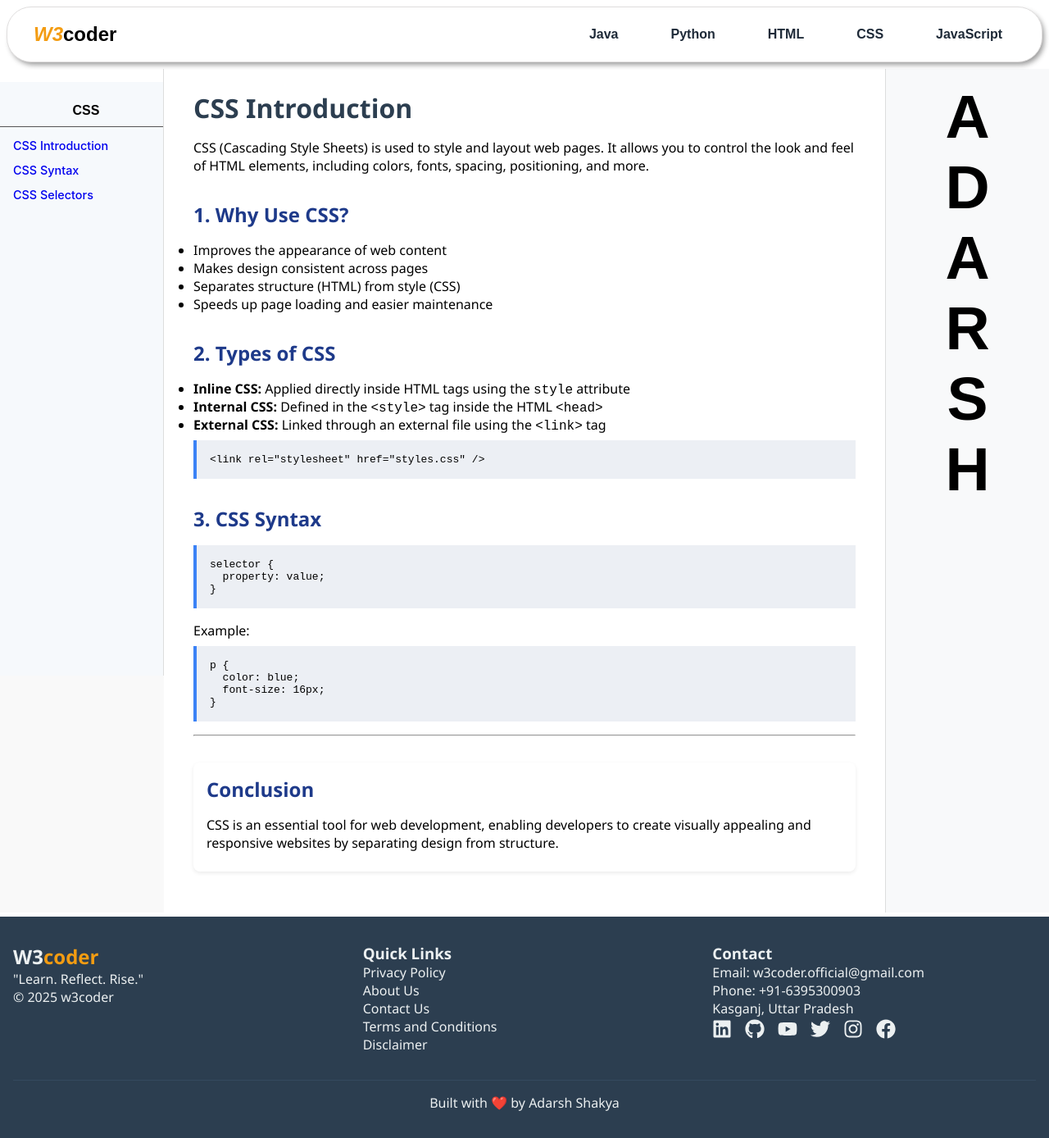
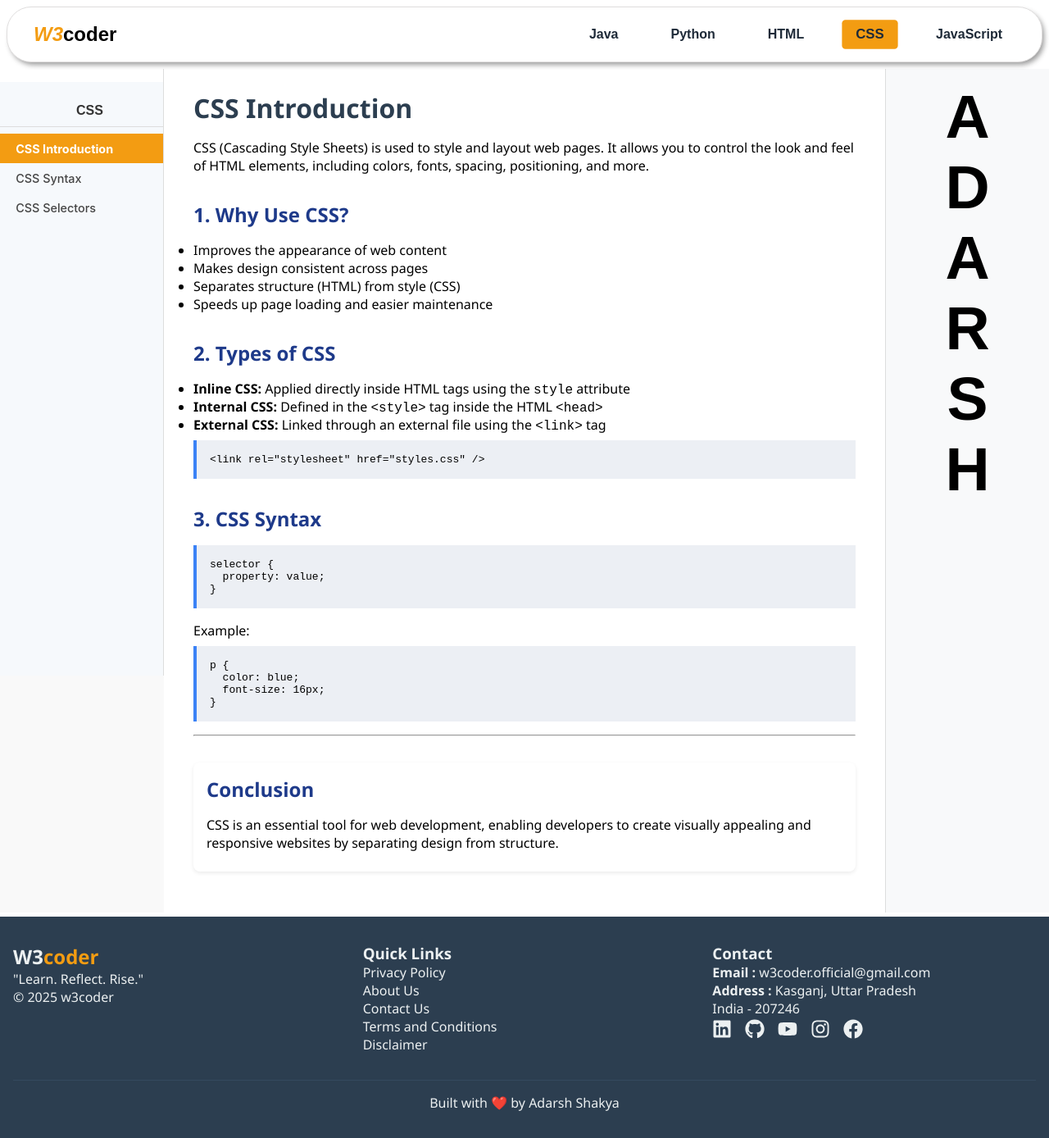
Before and after one commit to Adarsh-shakya/W3coder.in, a React (Vite) app: page /course/css/intro in a window 1280 px wide. Shown: the whole page at 82% size. Built offline with nearby package versions, Linux system fonts and the light colour scheme.

Commit message:
full responsive

```diff
--- a/index.html
+++ b/index.html
@@ -3,7 +3,7 @@
 
 <head>
   <meta charset="UTF-8" />
- <link rel="icon" type="image/png" href="/icons/Icon.png" />
+ <link rel="icon" type="image/png" href="icon.svg" />
   <meta name="viewport" content="width=device-width, initial-scale=1.0" />
   <title>W3coder - Free Coding Study Material & Notes</title>
   <meta name="description"
--- a/src/App.jsx
+++ b/src/App.jsx
@@ -1,4 +1,4 @@
-import React from "react";
+import React, { useState } from "react";
 import { Routes, Route } from "react-router-dom";
 import { HelmetProvider } from "react-helmet-async";
 
@@ -18,18 +18,24 @@ import Disclaimer from "./Components/Disclaimer.jsx";
 
 import "./Styles/App.css";
 
+const App = () => {
+  const [sidebarOpen, setSidebarOpen] = useState(false);
 
-const App = () => {
+  const toggleSidebar = () => {
+    setSidebarOpen((prev) => !prev);
+  };
+
+  const closeSidebar = () => {
+    setSidebarOpen(false);
+  };
+
   return (
     <HelmetProvider>
       <div className="app-container">
-
-        <Navbar />
+        <Navbar onToggleMenu={toggleSidebar} closeSidebar={closeSidebar} />
 
         <div className="main-content-wrapper">
           <Routes>
-
-
             <Route path="/" element={<Home />} />
             <Route path="/privacy-policy" element={<PrivacyPolicy />} />
             <Route path="/about" element={<About />} />
@@ -37,11 +43,20 @@ const App = () => {
             <Route path="/terms-conditions" element={<TermsAndConditions />} />
             <Route path="/disclaimer" element={<Disclaimer />} />
 
+            <Route
+              path="/course/:subject/:topic?"
+              element={
+                <CoursePage
+                  isSidebarOpen={sidebarOpen}
+                  setSidebarOpen={setSidebarOpen}
+                />
+              }
+            />
 
-            <Route path="/course/:subject/:topic?" element={<CoursePage />} />
-
-            <Route path="*" element={<div style={{padding:'50px'}}>Page Not Found</div>} />
-
+            <Route
+              path="*"
+              element={<div style={{ padding: "50px" }}>Page Not Found</div>}
+            />
           </Routes>
         </div>
         <Footer />
--- a/src/Components/Footer.jsx
+++ b/src/Components/Footer.jsx
@@ -1,40 +1,94 @@
 import React from "react";
-import { Link } from 'react-router-dom';
-import '../Styles/footer.css';
-import { FaLinkedin, FaGithub, FaYoutube, FaTwitter, FaInstagram, FaFacebook } from "react-icons/fa";
+import { Link } from "react-router-dom";
+import "../Styles/footer.css";
+import {
+  FaLinkedin,
+  FaGithub,
+  FaYoutube,
+  FaTwitter,
+  FaInstagram,
+  FaFacebook,
+} from "react-icons/fa";
 
 const Footer = () => {
   return (
     <footer className="footer">
       <div className="footer-content">
         <div className="footer-section logo">
-          <h2>W3<span className="highlight">coder</span></h2>
+          <h2>
+            W3<span className="highlight">coder</span>
+          </h2>
           <p>"Learn. Reflect. Rise."</p>
           <p>&copy; 2025 w3coder</p>
         </div>
 
         <div className="footer-section links">
-  <h3>Quick Links</h3>
-  <ul>
-    <li><Link to="/privacy-policy">Privacy Policy</Link></li>
-    <li><Link to="/about">About Us</Link></li>
-    <li><Link to="/contact">Contact Us</Link></li>
-    <li><Link to="/terms-conditions">Terms and Conditions</Link></li>
-    <li><Link to="/disclaimer">Disclaimer</Link></li>
-  </ul>
-</div>
+          <h3>Quick Links</h3>
+          <ul>
+            <li>
+              <Link to="/privacy-policy">Privacy Policy</Link>
+            </li>
+            <li>
+              <Link to="/about">About Us</Link>
+            </li>
+            <li>
+              <Link to="/contact">Contact Us</Link>
+            </li>
+            <li>
+              <Link to="/terms-conditions">Terms and Conditions</Link>
+            </li>
+            <li>
+              <Link to="/disclaimer">Disclaimer</Link>
+            </li>
+          </ul>
+        </div>
         <div className="footer-section contact">
           <h3>Contact</h3>
-          <p>Email: w3coder.official@gmail.com</p>
-          <p>Phone: +91-6395300903</p>
-          <p>Kasganj, Uttar Pradesh</p>
+          <p>
+            <strong>Email :</strong> w3coder.official@gmail.com
+          </p>
+          <p>
+            <strong>Address :</strong> Kasganj, Uttar Pradesh
+            <br />
+            India - 207246
+          </p>
           <div className="socials">
-            <a href="https://www.linkedin.com/in/yourname" target="_blank" rel="noopener noreferrer"><FaLinkedin /></a>
-            <a href="https://github.com/yourusername" target="_blank" rel="noopener noreferrer"><FaGithub /></a>
-            <a href="https://www.youtube.com/@yourchannel" target="_blank" rel="noopener noreferrer"><FaYoutube /></a>
-            <a href="https://twitter.com/yourhandle" target="_blank" rel="noopener noreferrer"><FaTwitter /></a>
-            <a href="https://www.instagram.com/yourid" target="_blank" rel="noopener noreferrer"><FaInstagram /></a>
-            <a href="https://facebook.com/yourprofile" target="_blank" rel="noopener noreferrer"><FaFacebook /></a>
+            <a
+              href="https://www.linkedin.com/in/yourname"
+              target="_blank"
+              rel="noopener noreferrer"
+            >
+              <FaLinkedin />
+            </a>
+            <a
+              href="https://github.com/yourusername"
+              target="_blank"
+              rel="noopener noreferrer"
+            >
+              <FaGithub />
+            </a>
+            <a
+              href="https://www.youtube.com/@W3coder"
+              target="_blank"
+              rel="noopener noreferrer"
+            >
+              <FaYoutube />
+            </a>
+            {/* <a href="https://twitter.com/yourhandle" target="_blank" rel="noopener noreferrer"><FaTwitter /></a> */}
+            <a
+              href="https://www.instagram.com/yourid"
+              target="_blank"
+              rel="noopener noreferrer"
+            >
+              <FaInstagram />
+            </a>
+            <a
+              href="https://facebook.com/yourprofile"
+              target="_blank"
+              rel="noopener noreferrer"
+            >
+              <FaFacebook />
+            </a>
           </div>
         </div>
       </div>
--- a/src/Components/Navbar.jsx
+++ b/src/Components/Navbar.jsx
@@ -1,49 +1,59 @@
-import React, { useState } from 'react';
-import { Link } from 'react-router-dom';
-import '../Styles/Navbar.css';
+import React, { useState } from "react";
+import { Link, useLocation } from "react-router-dom";
+import "../Styles/Navbar.css";
 
-const Navbar = () => {
-
-  // ★ UPDATE: Links ab '/course/subject' format me hain
+const Navbar = ({ onToggleMenu }) => {
   const navLinks = [
-    { name: 'Java', path: '/course/java' },
-    { name: 'Python', path: '/course/python' },
-    { name: 'HTML', path: '/course/html' },
-    { name: 'CSS', path: '/course/css' },
-    { name: 'JavaScript', path: '/course/javascript' }
+    { name: "Java", path: "/course/java" },
+    { name: "Python", path: "/course/python" },
+    { name: "HTML", path: "/course/html" },
+    { name: "CSS", path: "/course/css" },
+    { name: "JavaScript", path: "/course/javascript" },
   ];
 
   const [menuActive, setMenuActive] = useState(false);
+  const location = useLocation();
 
-  const toggleMenu = () => {
-    setMenuActive(!menuActive);
-  };
+  const isCoursePage = location.pathname.startsWith("/course");
 
   return (
     <nav className="navbar">
       <div className="navbar-container">
-
         <div className="navbar-logo">
-          <Link to="/" style={{ textDecoration: 'none', color: 'inherit' }}>
-            <h1> <span style={{ color: "#f39c12", fontStyle: "italic" }}>W3</span>coder</h1>
+          <Link to="/" style={{ textDecoration: "none", color: "inherit" }}>
+            <h1>
+              {" "}
+              <span style={{ color: "#f39c12", fontStyle: "italic" }}>W3</span>
+              coder
+            </h1>
           </Link>
         </div>
 
-        {/* <button className="navbar-toggle" onClick={toggleMenu}>
-          &#9776;
-        </button> */}
+        <ul className={`navbar-menu ${menuActive ? "active" : ""}`}>
+          {isCoursePage && (
+            <li className="navbar-toggle" onClick={onToggleMenu }>
+              &#9776;
+            </li>
+          )}
 
-        <ul className={`navbar-menu ${menuActive ? 'active' : ''}`}>
-           <li className="navbar-toggle" onClick={toggleMenu}>
-          &#9776;
-        </li>
-          {navLinks.map((item) => (
-            <li key={item.name} onClick={() => setMenuActive(false)}>
-              <Link to={item.path}>
-                {item.name}
-              </Link>
-            </li>
-          ))}
+          {navLinks.map((item) => {
+            const isActive =
+              location.pathname === item.path ||
+              location.pathname.startsWith(item.path + "/");
+
+            return (
+              <li
+                key={item.name}
+                className={isActive ? "active" : ""}
+                onClick={() => {
+                  setMenuActive(false);
+                  onToggleMenu(false);
+                }}
+              >
+                <Link to={item.path}>{item.name}</Link>
+              </li>
+            );
+          })}
         </ul>
       </div>
     </nav>
--- a/src/Components/Sidebar.jsx
+++ b/src/Components/Sidebar.jsx
@@ -1,198 +1,38 @@
-// import React, { useEffect, useRef } from "react";
-// import { Link, useParams } from "react-router-dom";
-// import "../Styles/sidebar.css";
-
-// // --- Subject Subtopic Data ---
-// // This object defines the navigation links for each main subject.
-// const subtopics = {
-//   Java: [
-//     "Java Basics",
-//     "Java Flow Control",
-//     "Java Methods",
-//     "Java Arrays",
-//     "Java Strings",
-//     "Java OOPs Concepts",
-//     "Java Interfaces",
-//     "Java Collections",
-//     "Java Exception Handling",
-//     "Java Multithreading",
-//     "Java File Handling",
-//     "Java Streams and Lambda Expressions",
-//     "Java IO",
-//     "Java Synchronization",
-//     "Java Regex",
-//     "Java Networking",
-//     "JDBC",
-//     "Java Memory Allocation",
-//     "Java Interview Questions",
-//     "Java Practice Problems",
-//     "Java Projects",
-//   ],
-//   Python: [
-//     "Python Fundamentals",
-//     "Python Functions",
-//     "Python Data Structures",
-//     "Python OOPs Concepts",
-//     "Python Exception Handling",
-//     "File Handling in Python",
-//     "Python Database Handling",
-//     "Python Packages or Libraries",
-//     "Data Science with Python",
-//     "Web Development with Python",
-//   ],
-//   HTML: [
-//     "HTML Introduction",
-//     "HTML Editors",
-//     "HTML Basics",
-//     "HTML Comments",
-//     "HTML Elements",
-//     "HTML Attributes",
-//     "HTML Headings",
-//     "HTML Paragraphs",
-//     "HTML Text Formatting",
-//     "HTML Quotations",
-//     "HTML Colors",
-//     "HTML Links Hyperlinks",
-//     "HTML Images",
-//     "HTML Favicon",
-//     "HTML Tables",
-//     "HTML List",
-//     "HTML Block and Inline Elements",
-//     "HTML Iframes",
-//     "HTML File Paths",
-//     "HTML Layout",
-//     "HTML Computer Code Elements",
-//     "HTML5 Semantics",
-//     "HTML Entities",
-//     "HTML Symbols",
-//     "HTML Emojis",
-//     "HTML Charsets",
-//     "HTML URL Encoding",
-//     "HTML Forms",
-//     "HTML Responsive Web Design",
-//     "HTML Video",
-//     "HTML Examples",
-//     "HTML Graphics",
-//   ],
-//   CSS: [
-//     "CSS Introduction",
-//     "CSS Syntax",
-//     "CSS Selectors",
-//     "CSS Comments",
-//     "CSS Colors",
-//     "CSS Borders",
-//     "CSS Margins",
-//     "CSS Height and Width",
-//     "CSS Outline",
-//     "CSS Fonts",
-//     "CSS Icons",
-//     "CSS Links",
-//     "CSS Lists",
-//     "CSS Tables",
-//     "CSS Display Property",
-//     "CSS max-width Property",
-//     "CSS z-index Property",
-//     "CSS Overflow",
-//     "CSS Float",
-//     "CSS Align",
-//     "CSS Combinators",
-//     "CSS Pseudo-classes",
-//     "CSS Pseudo Elements",
-//     "CSS Opacity / Transparency",
-//     "CSS DropDowns",
-//     "CSS Image Gallery",
-//     "CSS Image Sprites",
-//     "CSS Attribute Selector",
-//     "CSS Counters",
-//     "CSS Website Layout",
-//     "CSS Units",
-//     "CSS Specificity",
-//     "How to apply !important in CSS?",
-//     "CSS Text Formatting",
-//     "CSS Backgrounds",
-//     "CSS Box model",
-//     "CSS Positioning Elements",
-//     "CSS flexbox",
-//     "CSS Grid Layout",
-//     "Responsive Web Design",
-//     "CSS Transitions",
-//     "CSS Animations",
-//   ],
-//   JavaScript: [
-//     "JavaScript Basics",
-//     "JS Variables & Datatypes",
-//     "JS Operators",
-//     "JS Statements",
-//     "JS Loops",
-//     "JS Perfomance & Debugging",
-//     "JS Object",
-//     "JS Function",
-//     "JS Array",
-//     "JS String",
-//     "JS Numbers",
-//     "JS Math",
-//     "JS Map",
-//     "JS Set",
-//     "JS Objects",
-//     "JS Advance",
-//     "JavaScript Exercises",
-//   ],
-// };
-
-// // --- Sidebar Component ---
-
-// const Sidebar = ({ selectedSubject, setSelectedSubtopic }) => {
-//   return (
-//     <div className="sidebar">
-//       <h3 className="sidebar-title">{ selectedSubject }</h3>
-//       <ul className="sidebar-links">
-//       <li><Link to="/java/basics">Java Basics</Link></li>
-//         <li><Link to="/java/flow-control">Flow Control</Link></li>
-//         <li><Link to="/java/methods">Java Methods</Link></li>
-//       </ul>
-//     </div>
-//   );
-// };
-
-// export default Sidebar;
-
-
-// src/data/sidebarData.js
-
 import React from "react";
 import { Link } from "react-router-dom";
 import "../Styles/Sidebar.css";
 
-
-const Sidebar = ({ subjectData, activeTopicId }) => {
-
-  // Agar data load nahi hua (Safety Check)
+const Sidebar = ({ subjectData, activeTopicId, isOpen, onClose }) => {
+  console.log("Sidebar ko status mila:", isOpen);
   if (!subjectData) {
     return <div className="sidebar">Select a subject</div>;
   }
 
   return (
-    <div className="sidebar">
-      {/* 1. Subject Title (e.g., JAVA PROGRAMMING) */}
+    <div className={`sidebar ${isOpen ? "open" : ""}`}>
       <h3 className="sidebar-title">
         {subjectData.subjectTitle.toUpperCase()}
       </h3>
 
       <ul className="sidebar-links">
-        {/* 2. Topics ka Loop (Java Basics, Flow Control etc.) */}
-        {subjectData.topics.map((topic, index) => (
-          <li key={index} className="sidebar-li">
+        {subjectData.topics.map((topic, index) => {
+          const isActive = String(topic.id) === String(activeTopicId);
 
-
-            <Link
-              to={`/course/${subjectData.subjectCode}/${topic.id}`}
-              className={topic.id === activeTopicId ? "active" : ""}
+          return (
+            <li
+              key={index}
+              className={`sidebar-li ${isActive ? "active" : ""}`}
             >
-              {topic.title}
-            </Link>
-
-          </li>
-        ))}
+              <Link
+                to={`/course/${subjectData.subjectCode}/${topic.id}`}
+                className="sidebar-link-item"
+                onClick={onClose}
+              >
+                {topic.title}
+              </Link>
+            </li>
+          );
+        })}
       </ul>
     </div>
   );
--- a/src/Pages/CoursePage.jsx
+++ b/src/Pages/CoursePage.jsx
@@ -1,64 +1,66 @@
-import React from 'react';
-import { useParams, Navigate } from 'react-router-dom';
+import React from "react";
+import { useParams, Navigate } from "react-router-dom";
 
 // Components
-import TopicViewer from '../Components/TopicViewer';
-import Sidebar from '../Components/Sidebar';
-import Rightbar from '../Components/Rightbar';
+import TopicViewer from "../Components/TopicViewer";
+import Sidebar from "../Components/Sidebar";
+import Rightbar from "../Components/Rightbar";
 
 // Data
-import { javaData } from '../data/javaData';
-import { pythonData } from '../data/pythonData';
-import { htmlData } from '../data/htmlData';
-import { javascriptData } from '../data/javascriptData';
-import { cssData } from '../data/cssData';
+import { javaData } from "../data/javaData";
+import { pythonData } from "../data/pythonData";
+import { htmlData } from "../data/htmlData";
+import { javascriptData } from "../data/javascriptData";
+import { cssData } from "../data/cssData";
 
-
-
-import '../Styles/CoursePage.css';
+import "../Styles/CoursePage.css";
 
 const dataMap = {
   java: javaData,
   python: pythonData,
   html: htmlData,
   javascript: javascriptData,
-  css :cssData,
+  css: cssData,
 };
 
-const CoursePage = () => {
+const CoursePage = ({ isSidebarOpen, setSidebarOpen }) => {
   const { subject, topic } = useParams();
 
-  // 1. Subject Validation
   const currentSubjectData = dataMap[subject];
   if (!currentSubjectData) {
     return <div className="error-msg">Subject Not Found (404)</div>;
   }
 
-  // 2. Auto-Redirect Logic (Agar topic URL me nahi hai)
   if (!topic) {
     const firstTopicId = currentSubjectData.topics[0].id;
     return <Navigate to={`/course/${subject}/${firstTopicId}`} replace />;
   }
 
-  // 3. Topic Data Fetching
-  const currentTopicData = currentSubjectData.topics.find(t => t.id === topic);
+  const currentTopicData = currentSubjectData.topics.find(
+    (t) => t.id === topic,
+  );
   if (!currentTopicData) {
     return <div className="error-msg">Topic Not Found inside {subject}</div>;
   }
 
   return (
     <div className="course-page-container">
+      {/* --- LEFT COLUMN: SIDEBAR --- */}
+      {isSidebarOpen && (
+        <div className="overlay" onClick={() => setSidebarOpen(false)} />
+      )}
 
-      {/* --- LEFT COLUMN: SIDEBAR --- */}
       <aside className="layout-sidebar">
         <Sidebar
+          isOpen={isSidebarOpen}
+          onClose={() => setSidebarOpen(false)}
           subjectData={currentSubjectData}
           activeTopicId={topic}
         />
       </aside>
 
       {/* --- MIDDLE COLUMN: MAIN CONTENT --- */}
-      <main className="layout-content">
+      <main className="layout-content" onClick={() => setSidebarOpen(false)}>
         <TopicViewer topicData={currentTopicData} />
       </main>
 
@@ -66,7 +68,6 @@ const CoursePage = () => {
       <aside className="layout-rightbar">
         <Rightbar />
       </aside>
-
     </div>
   );
 };
--- a/src/Styles/Navbar.css
+++ b/src/Styles/Navbar.css
@@ -20,7 +20,7 @@
 }
 
 .navbar-logo h1 a {
-    color: #1E2A38;
+  color: #1e2a38;
   font-size: 1.6rem;
   text-decoration: none;
   font-weight: 700;
@@ -32,7 +32,7 @@
   gap: 2rem;
 }
 
-  .navbar-menu li  {
+.navbar-menu li {
   padding: 0.5rem 1rem;
   cursor: pointer;
   transition: all 0.15s ease;
@@ -51,18 +51,18 @@
   transform: scale(1.05);
 }
 
-  .navbar-toggle{
+.navbar-toggle {
   display: none;
 }
 .navbar-menu a {
-    color: #1E2A38;
+  color: #1e2a38;
   font-weight: 550;
   text-decoration: none;
 }
 
 /* Hide the navbar menu by default on mobile screens */
  @media (max-width: 768px) {
-    .navbar{
+  .navbar {
     padding: 0%;
     border-radius: 0;
     margin: 0;
@@ -70,10 +70,9 @@
   .navbar-container {
     flex-direction: column;
     align-items: flex-start;
-
   }
 
-    /* Hide the menu by default */
+  /* Hide the menu by default  */
    .navbar-menu {
     overflow-x: auto;
     gap: 1.2rem;
@@ -84,12 +83,12 @@
     -ms-overflow-style: none;
   }
 
-    .navbar-logo{
+  .navbar-logo {
     margin: 10px;
   }
 
-    .navbar-menu li a{
-      color:#fff;
+  .navbar-menu li a {
+    color: #fff;
     font-size: 0.8rem;
   }
   /* Show the menu when it's active */
@@ -99,16 +98,15 @@
 
   /* Hamburger icon */
    .navbar-toggle {
+    position: sticky;
+    left: 0;
+    z-index: 1200;
     display: block;
     border: none;
     color: #fff;
     font-size: 1.1rem;
     background-color: black;
     cursor: pointer;
-
-
-
-
   }
 
   /* Hide the hamburger icon when the menu is not active */
--- a/src/Styles/Sidebar.css
+++ b/src/Styles/Sidebar.css
@@ -1,61 +1,104 @@
 .sidebar {
   width: 220px;
-  height: calc(100vh - 76px); /* adjust based on actual navbar height */
+  height: calc(100vh - 76px);
   background-color: #f6f9fc;
   padding: 1rem 0;
   overflow-y: auto;
   position: sticky;
-  top: 79px;/* same as navbar height */
-  z-index: 1;
+  top: 79px;
+  z-index: 10;
+  border-right: 1px solid #e1e8ed;
 }
+
 .sidebar-title {
   font-size: 1rem;
-  border-bottom: 1px solid #555;
+  border-bottom: 1px solid #ddd;
   text-align: center;
   padding: 10px;
-  padding-left: 0;
   margin-bottom: 0.5rem;
-
+  color: #333;
 }
 
 .sidebar-links {
   list-style: none;
-  font-family: 'Inter', -apple-system, BlinkMacSystemFont, 'Segoe UI', Roboto, Helvetica, Arial, sans-serif;
-  font-weight: 500; /* Normal text */
+  font-family:
+    "Inter",
+    -apple-system,
+    BlinkMacSystemFont,
+    "Segoe UI",
+    Roboto,
+    Helvetica,
+    Arial,
+    sans-serif;
+  font-weight: 500;
   padding: 0;
   margin: 0;
 }
 
 .sidebar-li {
-  padding: 0.4rem 1rem;
   cursor: pointer;
-  transition: background-color 0.3s ease;
-  font-size: 0.9rem;
+  transition: all 0.2s ease-in-out;
+  display: flex;
 }
 
-.sidebar-links li a{
+.sidebar-link-item {
   text-decoration: none;
+  color: #444;
+  font-size: 0.9rem;
+  font-family: "Inter", sans-serif;
+  font-weight: 500;
+  padding: 0.6rem 1.2rem;
+  width: 100%;
+  display: block;
 }
 
-.sidebar-links li:hover {
+.sidebar-li:hover {
   background-color: #f1c173;
+}
+
+.sidebar-li:hover .sidebar-link-item {
   color: #fff;
 }
 
-.sidebar-links li.active {
+.sidebar-li.active {
   background-color: #f39c12;
-  color: #fff;
-  font-weight: bold;
 }
 
+.sidebar-li.active .sidebar-link-item {
+  color: #fff;
+  font-weight: 700;
+}
 
 @media (max-width: 768px) {
-  .sidebar{
-    position: absolute;
-    top: 160px;
-    display: none;
+  .sidebar {
+    position: fixed;
+    top: 100px;
+    left: 0;
+    width: 230px;
+    height: calc(100vh - 76px);
+    background-color: #ffffff;
+    transform: translateX(-100%);
+    transition: transform 0.3s ease-in-out;
+    z-index: 2000;
+    box-shadow: 4px 0 12px rgba(0, 0, 0, 0.15);
+    padding-top: 10px;
   }
-  .sidebar.open{
-    display: block;
+
+  .sidebar.open {
+    transform: translateX(0);
+  }
+
+  .sidebar-title {
+    margin-top: 0;
   }
 }
+
+.overlay {
+  position: fixed;
+  top: 100px;
+  left: 0;
+  width: 100%;
+  height: calc(100vh - 100px);
+  background: rgba(0, 0, 0, 0.4);
+  z-index: 1500;
+}
```
Also changed, not shown: src/Components/PrivacyPolicy.jsx (+5 -3 lines), 2 other files (tests, documents, lock files or other folders). Lines whose indentation alone changed are shown as unchanged.
